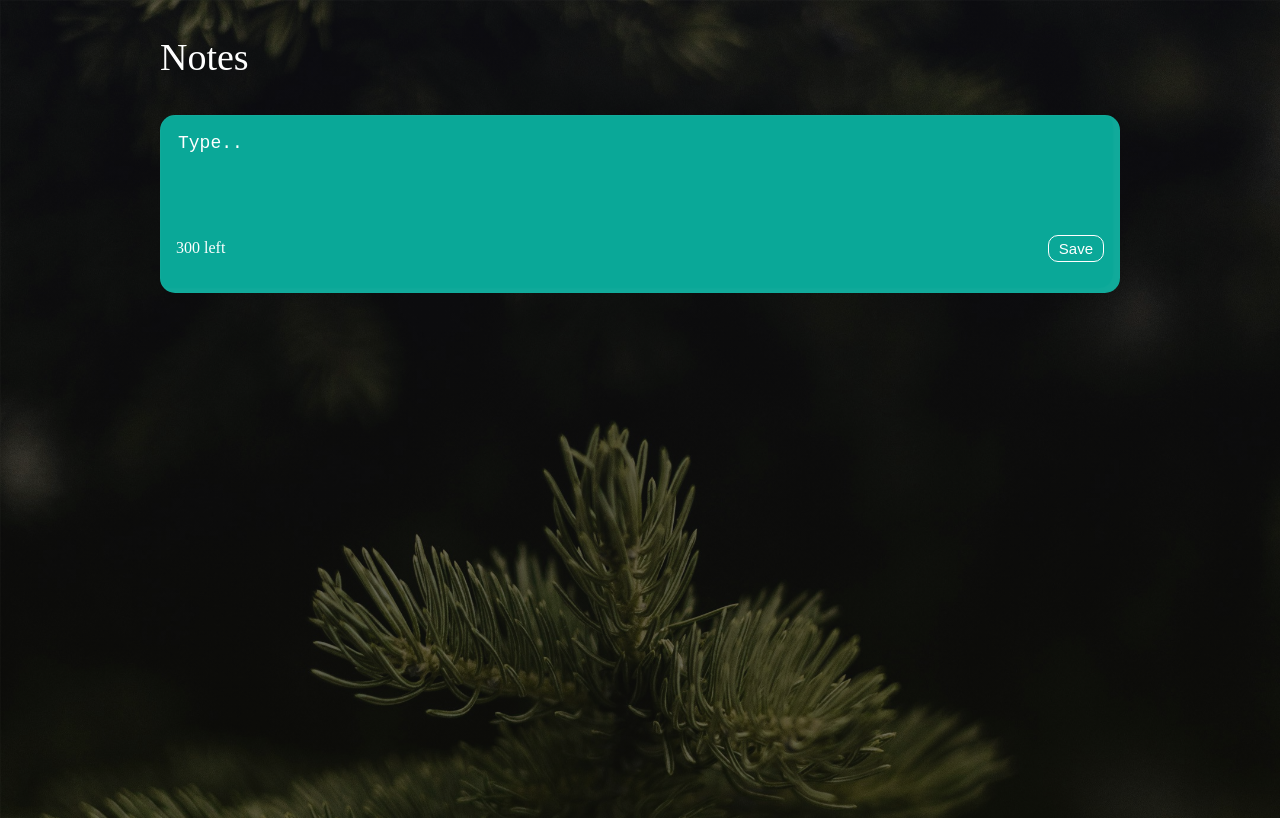
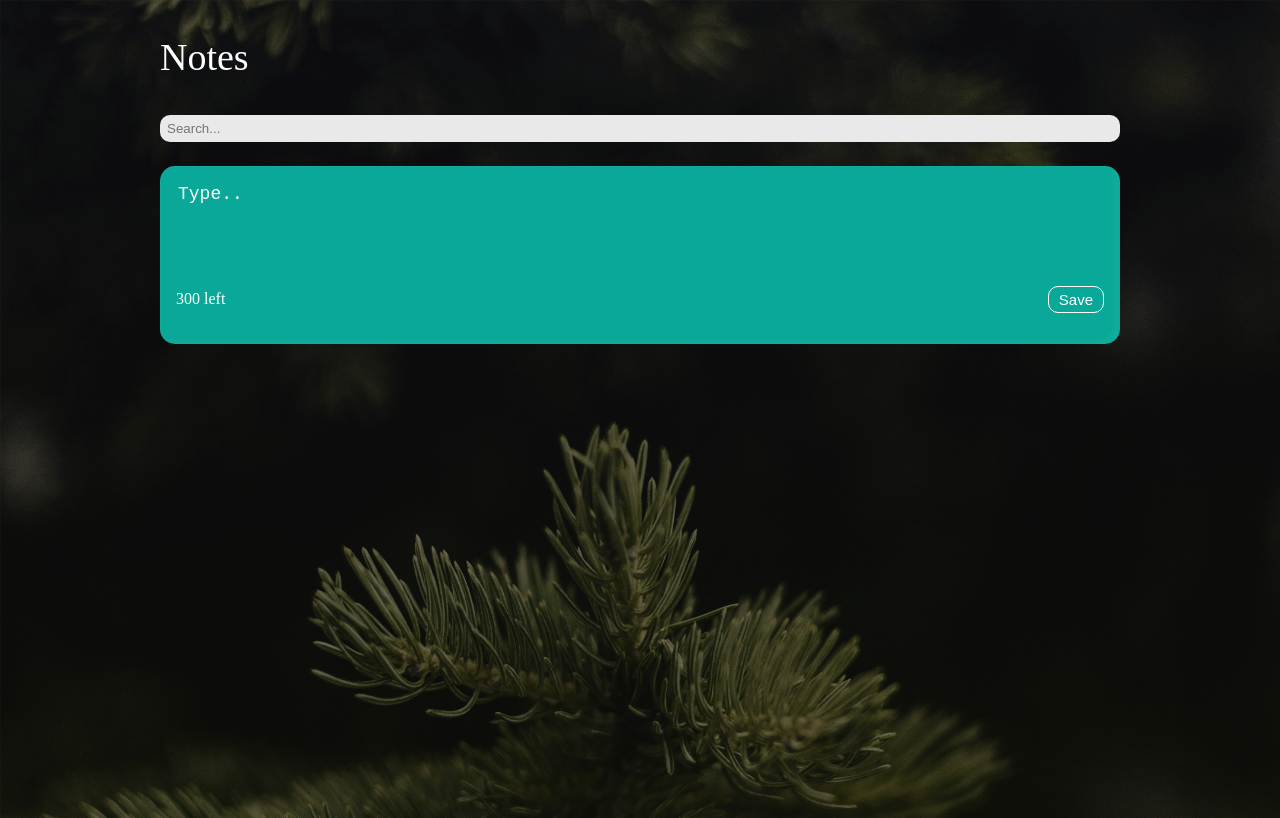
Before and after one commit to JuansonGrajales/serverless-notes-app, a React (Vite) app in the folder notes-ui/: page / in a window 1280 px wide. Built offline with nearby package versions, Linux system fonts and the light colour scheme.

Commit message:
added a search component and its styles

```diff
--- a/notes-ui/src/App.css
+++ b/notes-ui/src/App.css
@@ -32,3 +32,21 @@ body {
   grid-gap: 1rem;
   grid-template-columns: repeat(auto-fit, minmax(300px, 1fr));
 }
+
+.search {
+  display: flex;
+  align-items: center;
+  background-color: rgb(233, 233, 233);
+  border-radius: 10px;
+  padding: 5px;
+  margin-bottom: 1.5em;
+}
+
+.search input {
+  border: none;
+  background-color: rgb(233, 233, 233);
+}
+
+.search input:focus {
+  outline: none;
+}
--- a/notes-ui/src/App.jsx
+++ b/notes-ui/src/App.jsx
@@ -1,13 +1,19 @@
 import './App.css';
 import Header from './components/header';
+import Search from './components/search';
 import Notes from './components/notes';
+import { useState } from 'react';
 
 function App() {
+  const [searchText, setSearchText] = useState("");
 
-
+  const searchHandler = (text) => {
+    setSearchText(text);
+  }
   return (
     <div className='main'>
       <Header/>
+      <Search searchHandler={searchHandler}/>
       <Notes/>
     </div>
   );
--- /dev/null
+++ b/notes-ui/src/components/search.jsx
@@ -0,0 +1,13 @@
+import React from "react";
+// import { MdSearch } from "react-icons/md";
+
+const Search = ({searchHandler}) => {
+    return (
+    <div className="search">
+      {/* <MdSearch className="search-icones" size='1.3em'></MdSearch> */}
+      <input type="text" placeholder="Search..." onChange={(e) => searchHandler(e.target.value)}/>
+    </div>
+  );
+}
+
+export default Search;
```
